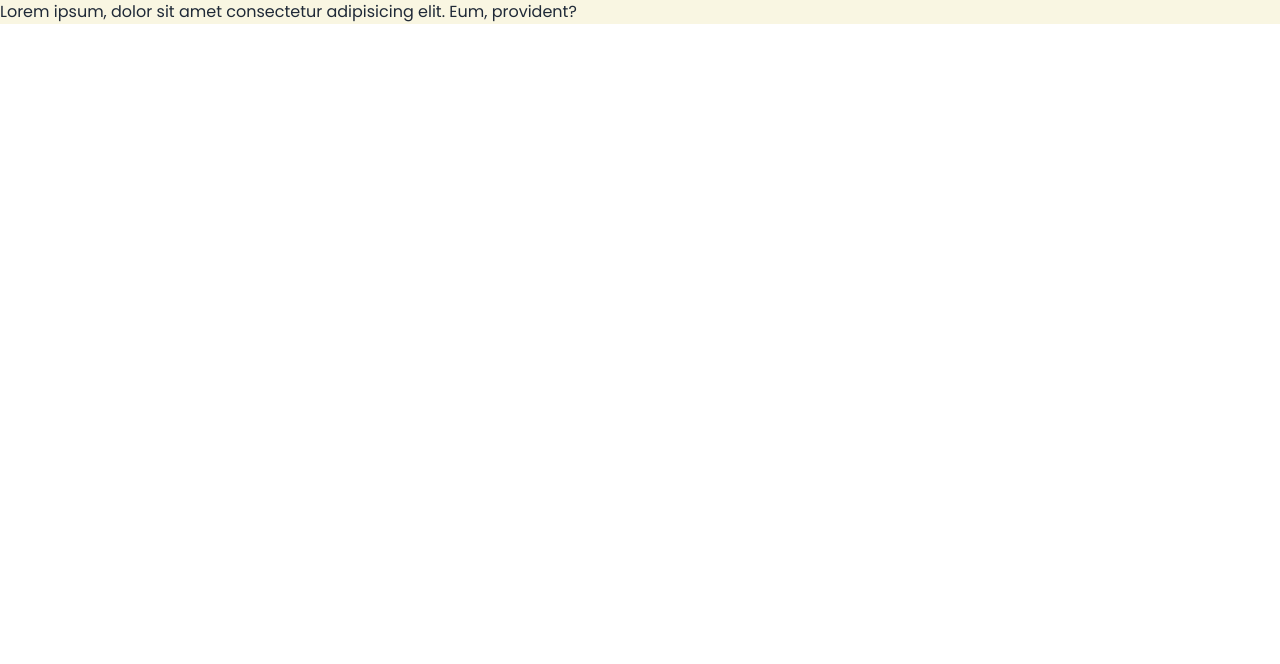
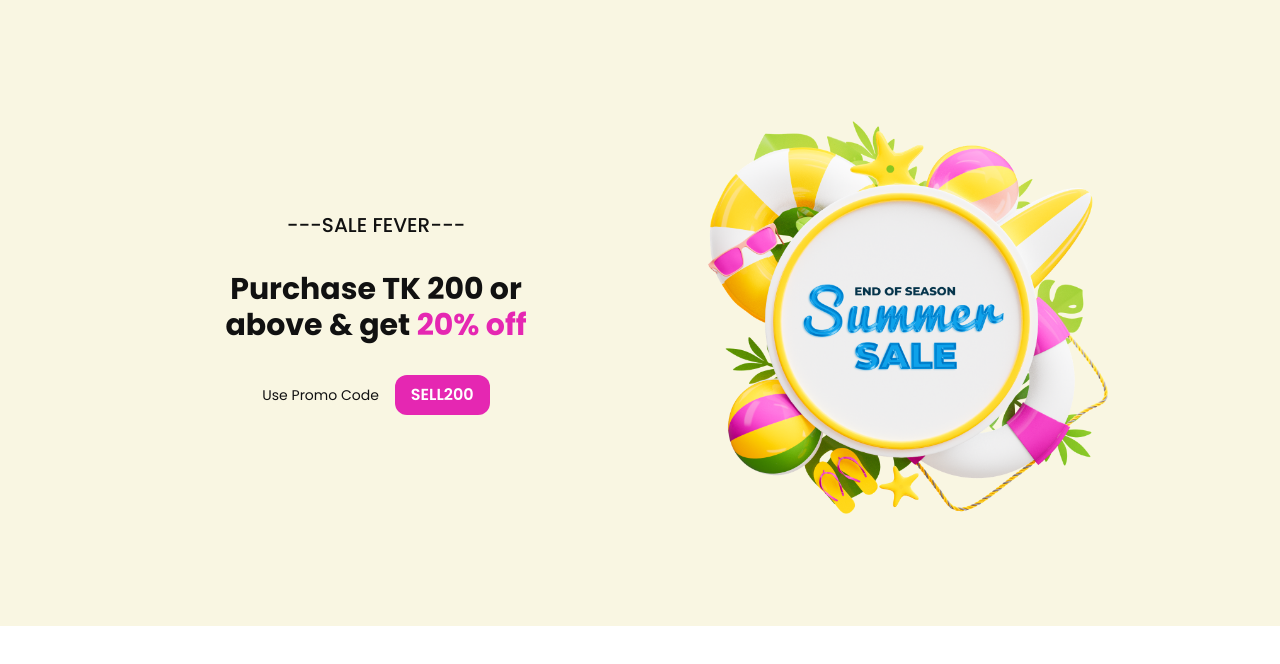
Before and after one commit to CodeWithRashed/summer-sale-public, a plain HTML site: page index.html in a window 1280 px wide. Drawn offline with nearby package versions, Linux system fonts and the light colour scheme.

Commit message:
banner section done

```diff
--- a/index.html
+++ b/index.html
@@ -23,6 +23,9 @@
       src="https://kit.fontawesome.com/9e889ca0a4.js"
       crossorigin="anonymous"
     ></script>
+    <!-- Favicon -->
+    <link rel="shortcut icon" href="images/summer.png" type="image/x-icon" />
+    <!-- Website Title -->
     <title>Summer Sale</title>
     <script>
       tailwind.config = {
@@ -41,13 +44,35 @@
       };
     </script>
   </head>
-  <body>
-    <header class="bg-[#F9F6E2]">
+  <body class="font-pop">
+    <header class="bg-[#F9F6E2] p-6 lg:px-[10%] lg:py-[7%]">
+      <!-- Banner Section -->
       <section id="banner">
-        <h1 class="font-pop">
-          Lorem ipsum, dolor sit amet consectetur adipisicing elit. Eum,
-          provident?
-        </h1>
+           <!-- Banner Container -->
+        <div class="banner-container flex flex-col gap-8 lg:flex-row-reverse lg:justify-center lg:items-center">
+
+          <!-- banner image -->
+          <div class="image-content w-10/12  m-auto lg:w-2/4 lg:justify-center lg:items-center lg:flex">
+            <img class="lg:w-[90%]" src="images/summer.png" alt="" />
+          </div>
+          <!-- banner text content -->
+          <div class="text-content space-y-8 text-center text-color-title lg:w-1/2">
+            <h3 class="text-xl font-medium">---SALE FEVER---</h3>
+            <h1 class="font-bold text-3xl">
+              Purchase TK 200 or <br> above & get
+              <span class="text-color-primary"> 20% off</span>
+            </h1>
+            <div class="promo-section gap-4 flex justify-center items-center">
+              <h4 class="text-sm">Use Promo Code</h4>
+              <button
+                class="bg-color-primary text-white px-4 py-2 rounded-xl font-semibold"
+              >
+                SELL200
+              </button>
+            </div>
+          </div>
+
+        </div>
       </section>
     </header>
     <main></main>
```
Also changed, not shown: images/summer.png (renamed from images/Summer 1.png).
